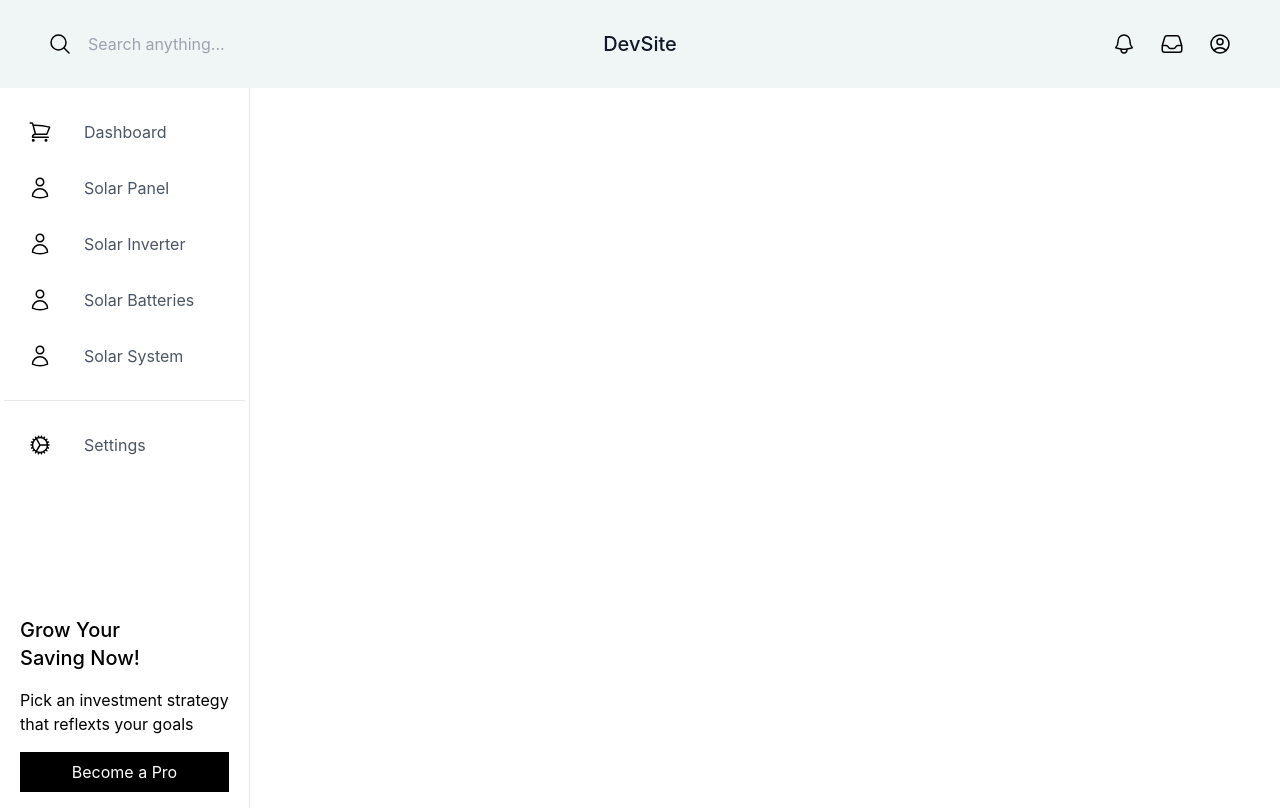
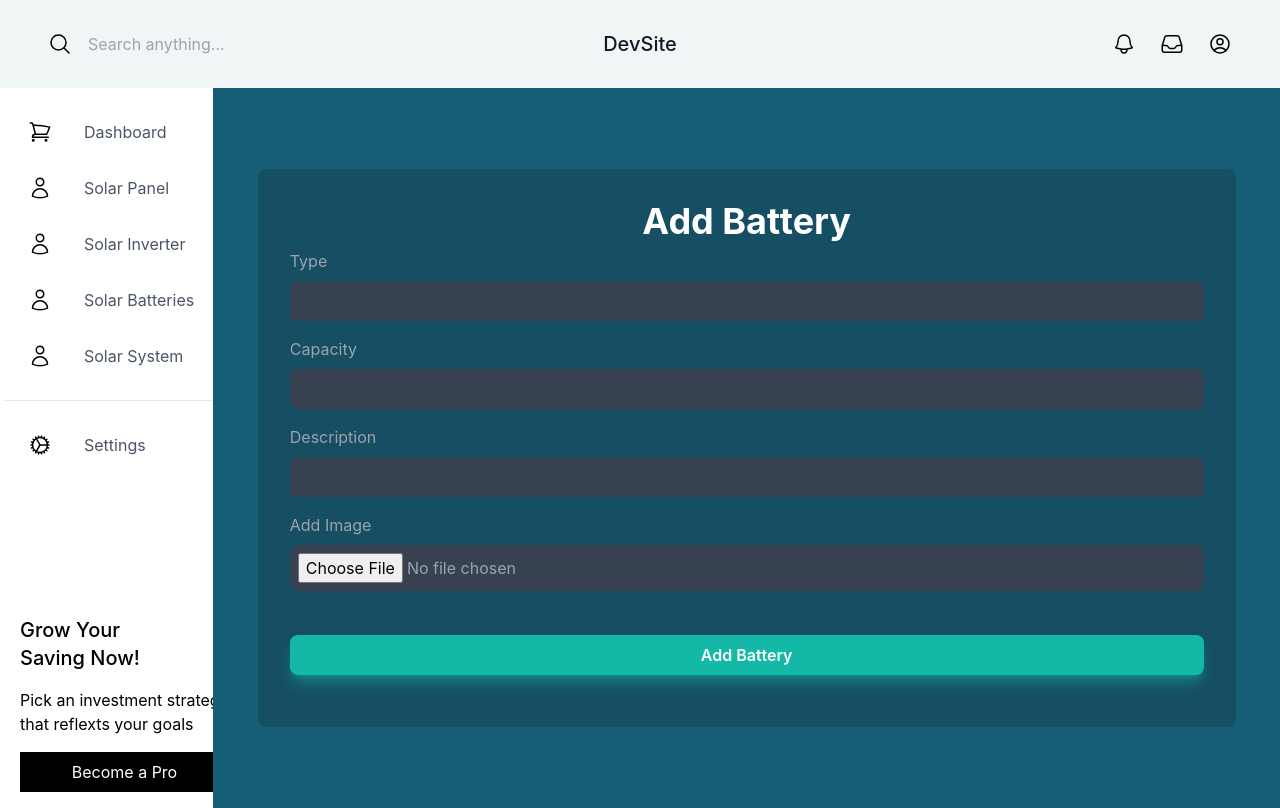
Before and after one commit to AliMroueh/Solar-Dashboard, a React (Create React App) app in the folder frontend/: page /AddBatteryPanel in a window 1280 px wide. Built offline with nearby package versions, Linux system fonts and the light colour scheme.

Commit message:
MessageBox

```diff
--- a/frontend/src/App.tsx
+++ b/frontend/src/App.tsx
@@ -12,6 +12,7 @@ import EditSolarPanels from "./screens/EditSolarPanels ";
 import UpdateBatteryPanel from "./screens/UpdateBatteryPanel";
 import AdminSolarBatteries from "./screens/AdminSolarBatteries";
 import UpdateInverterPanel from "./screens/UpdateInverterPanel";
+import AddSolarBatteryPanels from "./screens/AddBatteryPanel";
 
 function App() {
   return (
@@ -29,6 +30,7 @@ function App() {
             <Route path="/AdminSolarBatteries" element={<AdminSolarBatteries />}/>
             <Route path="/AddSolarPanels" element={<AddSolarPanels />}/>
             <Route path="/AddSolarInverter" element={<AddSolarInverter />}/>
+            <Route path="/AddBatteryPanel" element={<AddSolarBatteryPanels />}/>
             <Route path="/EditSolarPanels/:id" element={<EditSolarPanels />}/>
             <Route path="/UpdateBatteryPanel/:id" element={<UpdateBatteryPanel/>}/>
             <Route path="/UpdateInverterPanel/:id" element={<UpdateInverterPanel/>}/>
--- a/frontend/src/actions/batteryActions.ts
+++ b/frontend/src/actions/batteryActions.ts
@@ -54,9 +54,7 @@ export const addNewBatteryAction = (info: any) => async (dispatch: ThunkDispatch
       dispatch({
         type: ADD_NEW_BATTERY_FAILURE,
         payload:
-          error.response && error.response.data.message
-            ? error.response.data.message
-            : error.message,
+          error.response.data.errors
       });
     }
   };
--- a/frontend/src/reducers/batteryReducer.ts
+++ b/frontend/src/reducers/batteryReducer.ts
@@ -24,14 +24,14 @@ import {
 export interface BatteryState  {
     loading: boolean;
     batteries: any[];
-    error?: string;
+    error?: any[];
     success?: boolean;
   }
 
   const initialState: BatteryState = {
     loading: false,
     batteries: [],
-    error: undefined
+    error: []
   };
 
  export const getAllBatteriesReducer = (
--- a/frontend/src/screens/AddBatteryPanel.tsx
+++ b/frontend/src/screens/AddBatteryPanel.tsx
@@ -8,18 +8,20 @@ import { BatteryState } from '../reducers/batteryReducer';
 import { ThunkDispatch } from 'redux-thunk';
 import { AnyAction } from 'redux';
 import { useForm } from 'react-hook-form';
+import LoadingBox from '../components/LoadingBox';
+import MessageBox from '../components/MessageBox';
 
 interface Battery {
   _id: Number;
   type: string;
   batteryImage: File;
-  capacity:string;
+  capacity:Number;
   description:string;
 }
 interface AddallBatteriesState {
 
     loading: boolean;
-    error: string | null;
+    error:  any[] | null;
     batteries: Battery[];
   }
   interface AddBatteryStateWithAllBatteries extends BatteryState  {
@@ -35,7 +37,7 @@ export default function AddSolarBatteryPanels() : JSX.Element{
       const [batteryImage, setBatteryImage] = useState<FileList | null>(null);
 
       const [type, setType] = useState('');
-      const [capacity, setCapacity] = useState('');
+      const [capacity, setCapacity] = useState<number>(3);
       const [description, setDescription] = useState('');
 
 
@@ -48,6 +50,11 @@ export default function AddSolarBatteryPanels() : JSX.Element{
 
       const navigate = useNavigate();
 
+       function handleInputChange(e: React.ChangeEvent<HTMLInputElement>) {
+    const newValue = parseInt(e.target.value);
+    setCapacity(newValue);
+  }
+
       const insertHandler = (e: React.FormEvent<HTMLFormElement>) => {
         e.preventDefault();
           const formData = new FormData();
@@ -56,7 +63,7 @@ export default function AddSolarBatteryPanels() : JSX.Element{
             formData.append('batteryImage', batteryImage[0]);
           }
           formData.append('type', type);
-          formData.append('capacity', capacity);
+          formData.append('capacity', capacity.toString());
           formData.append('description', description);
 
 
@@ -64,7 +71,7 @@ export default function AddSolarBatteryPanels() : JSX.Element{
 
 
           dispatch(addNewBatteryAction(formData));
-        //   navigate('/batteries');
+          // navigate('/AdminSolarBatteries');
 
       };
 
@@ -78,10 +85,26 @@ export default function AddSolarBatteryPanels() : JSX.Element{
     //     console.log('hello')
     // }
 
-
+    // handleSubmit((data) => console.log(data))
+    if(!loading){
+      console.log(error)
+    }
     return (
       <div className='bg-cyan-800  flex flex-col justify-center w-full col-span-10'>
-        <form className='w-11/12 mx-auto rounded-lg bg-cyan-900 p-8 px-8' onSubmit={handleSubmit((data) => console.log(data))}>
+
+      {loading && <LoadingBox></LoadingBox>}
+      {error && (
+        <div>
+          {error.map((err) => (
+            <MessageBox key={err.msg} variant="danger">
+              {err.msg}
+            </MessageBox>
+          ))}
+        </div>
+      )}
+
+
+        <form className='w-11/12 mx-auto rounded-lg bg-cyan-900 p-8 px-8' onSubmit={insertHandler}>
           <h2 className='text-4xl text-white font-bold text-center'>Add Battery</h2>
           <div className='flex flex-col text-gray-400 py-2'>
             <label htmlFor='type'>Type</label>
@@ -89,11 +112,11 @@ export default function AddSolarBatteryPanels() : JSX.Element{
               id='type'
               className='rounded-lg bg-gray-700 mt-2 p-2 focus:border-blue-500 focus:bg-gray-800 focus:outline-none'
               type='text'
-              maxLength={25}
-              required
-              {...register('type', { required: true, maxLength: 25 })}
+              onChange={(e) => setType(e.target.value)}
+              // required
+              // {...register('type', { required: true, validate: value => value.length <= 25 })}
             />
-            {errors.type && <p>This field is required and cannot exceed 25 characters.</p>}
+            {/* {errors.type && <p>This field is required and cannot exceed 25 characters.</p>} */}
           </div>
           <div className='flex flex-col text-gray-400 py-2'>
             <label htmlFor='capacity'>Capacity</label>
@@ -101,12 +124,14 @@ export default function AddSolarBatteryPanels() : JSX.Element{
               id='capacity'
               className='rounded-lg bg-gray-700 mt-2 p-2 focus:border-blue-500 focus:bg-gray-800 focus:outline-none'
               type='number'
-              min={100}
-              max={999}
-              required
-              {...register('capacity', { required: true, min: 100, max: 999 })}
+              // value= {capacity.toString()}
+              onChange={handleInputChange}
+              // min={100}
+              // max={999}
+              // required
+              // {...register('capacity', { required: true, min: 100, max: 999 })}
             />
-            {errors.capacity && <p>This field is required and must be between 100 and 999.</p>}
+            {/* {errors.capacity && <p>This field is required and must be between 100 and 999.</p>} */}
           </div>
           <div className='flex flex-col text-gray-400 py-2'>
             <label htmlFor='Description'>Description</label>
@@ -114,11 +139,12 @@ export default function AddSolarBatteryPanels() : JSX.Element{
               id='Description'
               className='p-2 rounded-lg bg-gray-700 mt-2 focus:border-blue-500 focus:bg-gray-800 focus:outline-none'
               type='text'
-              maxLength={255}
-              required
-              {...register('description', { required: true, maxLength: 255 })}
+              onChange={(e) => setDescription(e.target.value)}
+              // maxLength={255}
+              // required
+              // {...register('description', { required: true, maxLength: 255 })}
             />
-            {errors.description && <p>This field is required and cannot exceed 255 characters.</p>}
+            {/* {errors.description && <p>This field is required and cannot exceed 255 characters.</p>} */}
           </div>
           <div className='flex flex-col text-gray-400 py-2'>
             <label htmlFor='file'>Add Image</label>
@@ -126,10 +152,11 @@ export default function AddSolarBatteryPanels() : JSX.Element{
               id='file'
               className='p-2 rounded-lg bg-gray-700 mt-2 focus:border-blue-500 focus:bg-gray-800 focus:outline-none'
               type='file'
-              required
-              {...register('batteryImage', { required: true })}
+              // required
+              onChange={e => setBatteryImage(e.target.files)}
+              // {...register('batteryImage', { required: true })}
             />
-            {errors.batteryImage && <p>This field is required.</p>}
+            {/* {errors.batteryImage && <p>This field is required.</p>} */}
           </div>
           <div className='flex justify-between text-gray-400 py-2'>
             {/* <Link className='text-teal-500 hover:font-semibold' to={`/signin`}>Sign-In</Link> */}
@@ -138,6 +165,7 @@ export default function AddSolarBatteryPanels() : JSX.Element{
             Add Battery
           </button>
         </form>
+
       </div>
     );
     }
--- a/frontend/src/screens/AdminSolarBatteries.tsx
+++ b/frontend/src/screens/AdminSolarBatteries.tsx
@@ -55,7 +55,7 @@ export default function AdminSolarBatteries(): JSX.Element {
       }
 
       const addHandler = () => {
-        navigate('/addbattery');
+        navigate('/AddBatteryPanel');
       };
 
       const deleteHandler = (event: React.MouseEvent<HTMLButtonElement, MouseEvent>, id: Number) => {
```
Also changed, not shown: 3 other files (tests, documents, lock files or other folders).
